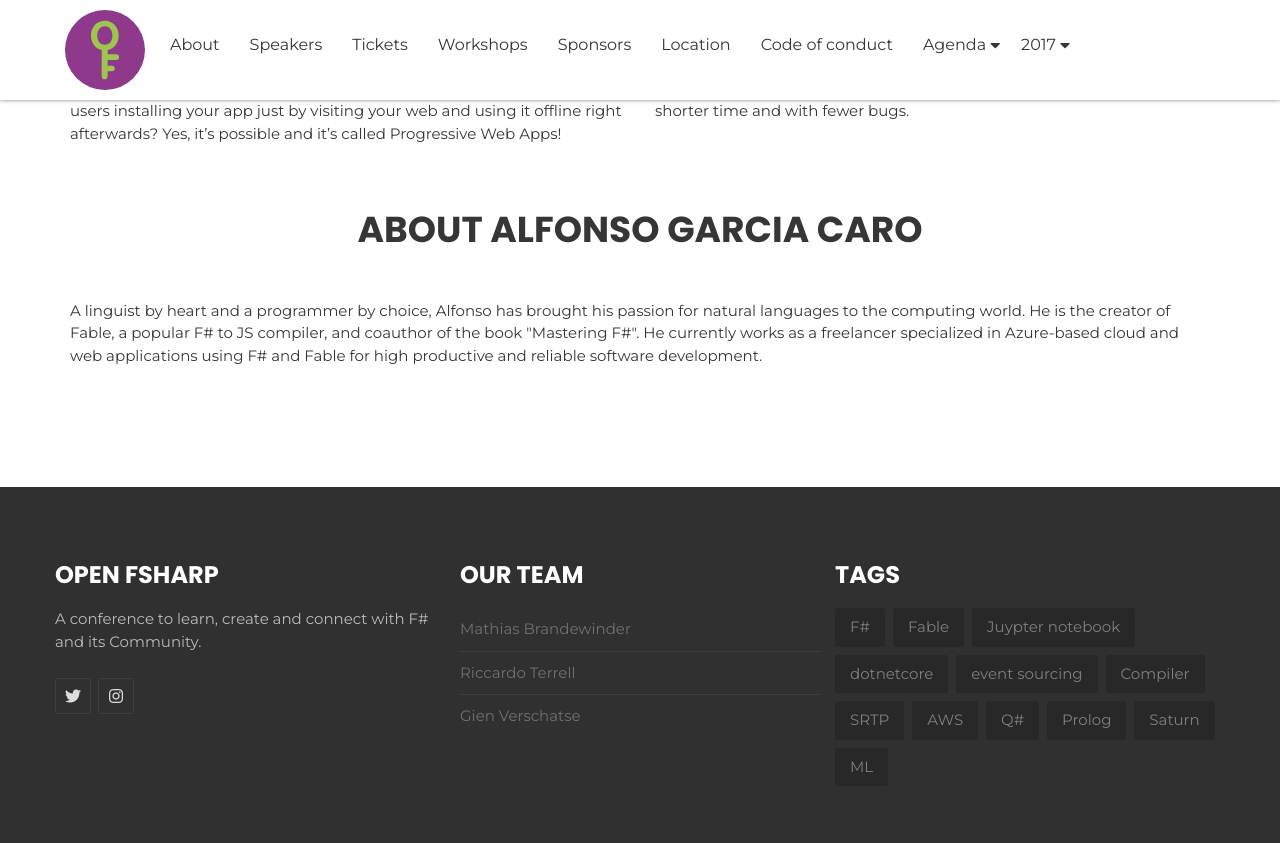
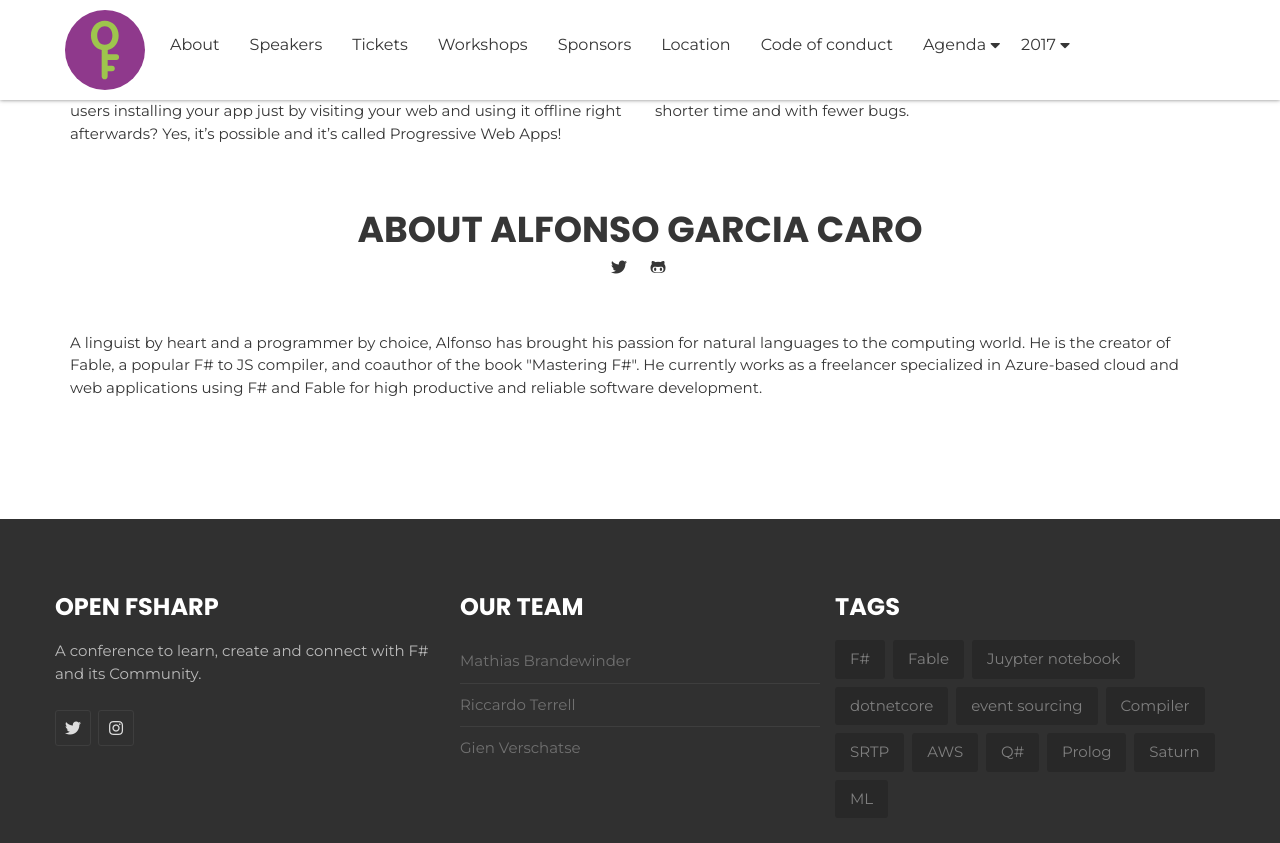
Before and after one commit to open-fsharp/open-fsharp.github.io, a Jekyll site: the page built from speakers/alfonso-garcia-caro.md, in a window 1280 px wide and 900 px high, scrolled down 606 px. Shown: the top 843 px of the window. Built offline with Jekyll 4.4.1, drawn with Linux system fonts in a browser that asks for light colours; nearby versions of some CDN libraries; comment, search, counter and statistics services are not loaded.

Commit message:
add social media to speaker page alfonso garcia caro

```diff
--- a/speakers/alfonso-garcia-caro.md
+++ b/speakers/alfonso-garcia-caro.md
@@ -37,6 +37,12 @@
         <div class="speaker-about">
             <div class="section-head">
                 <h2 class="header-title">About {{ page.title }}</h2>
+                <p class="header-desc">
+                    <ul class="social-media">
+                        <li><a href="https://twitter.com/alfonsogcnunez"><i class="fab fa-twitter"></i></a></li>
+                        <li><a href="https://github.com/alfonsogarciacaro"><i class="fab fa-github-alt"></i></a></li>
+                    </ul>
+                </p>
             </div>
             <div>
                 <p>
```
